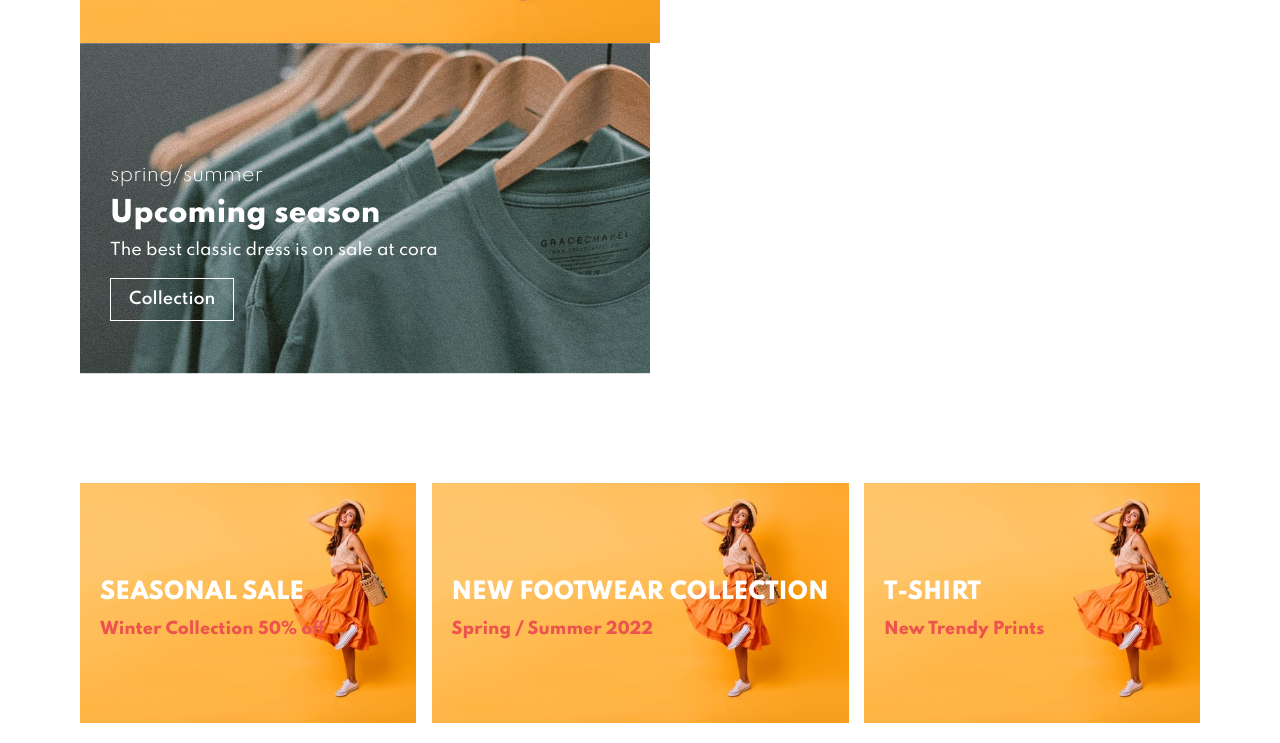
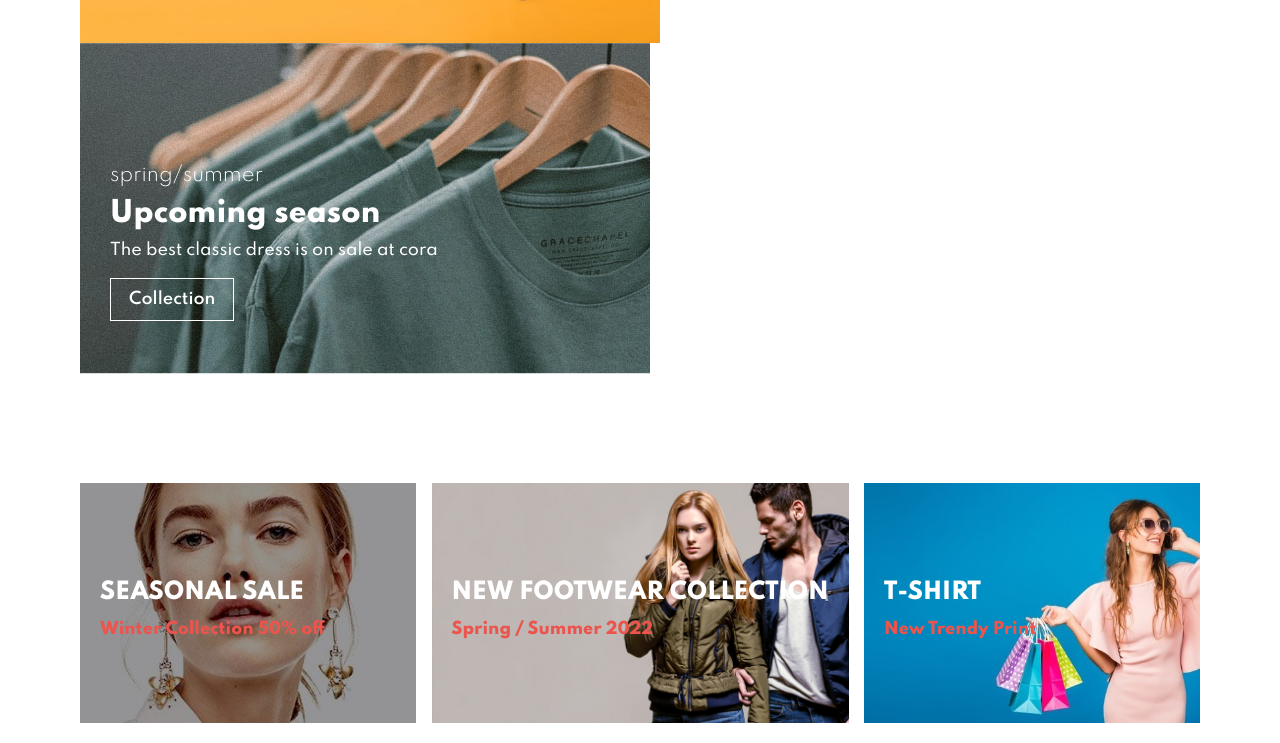
Before and after one commit to KamranTaslim/Ecommerce-Website, a plain HTML site: page index.html in a window 1280 px wide. Shown: the part 4199-4942 px from the top of the page. Drawn offline with Linux system fonts and the light colour scheme.

Commit message:
Add new things in banner

```diff
--- a/index.html
+++ b/index.html
@@ -315,9 +315,9 @@
           <h2>NEW FOOTWEAR COLLECTION</h2>
           <h3>Spring / Summer 2022</h3>
         </div>
-        <div class="banner-box banner-box3">
+        <div class="banner-box banner-box-3">
           <h2>T-SHIRT</h2>
-          <h3>New Trendy Prints</h3>
+          <h3>New Trendy Print</h3>
         </div>
       </div>
     </section>
--- a/style.css
+++ b/style.css
@@ -339,7 +339,6 @@ body {
   text-align: center;
 }
 .card-1 {
-  background: url(./img/banner/b7.jpg);
   width: 33%;
   height: 30vh;
   background-size: cover;
@@ -348,7 +347,6 @@ body {
   margin: 25px 15px 0 0;
 }
 .card-2 {
-  background: url(./img/banner/b4.jpg);
   width: 33%;
   height: 30vh;
   background-size: cover;
@@ -357,7 +355,6 @@ body {
   margin: 25px 15px 0 15px;
 }
 .card-3 {
-  background: url(./img/banner/b18.jpg);
   width: 33%;
   height: 30vh;
   background-size: cover;
@@ -376,8 +373,8 @@ body {
   display: flex;
   flex-direction: column;
   justify-content: center;
-  align-items: start;
-  background: url(./img/banner/b17.jpg);
+  align-items: flex-start;
+  background: url(./img/banner/b7.jpg);
   height: 30vh;
   min-width: 30%;
   background-size: cover;
@@ -385,6 +382,7 @@ body {
   padding: 20px;
   margin-bottom: 20px;
 }
+
 #banner3 .banner-box h2 {
   color: #fff;
   font-weight: 800;
@@ -395,3 +393,12 @@ body {
   font-weight: 800;
   font-size: 1rem;
 }
+#banner3 .banner-box-2 {
+  background: url(./img/banner/b4.jpg);
+  background-size: cover;
+}
+
+#banner3 .banner-box-3 {
+  background: url(./img/banner/b18.jpg);
+  background-size: cover;
+}
```
